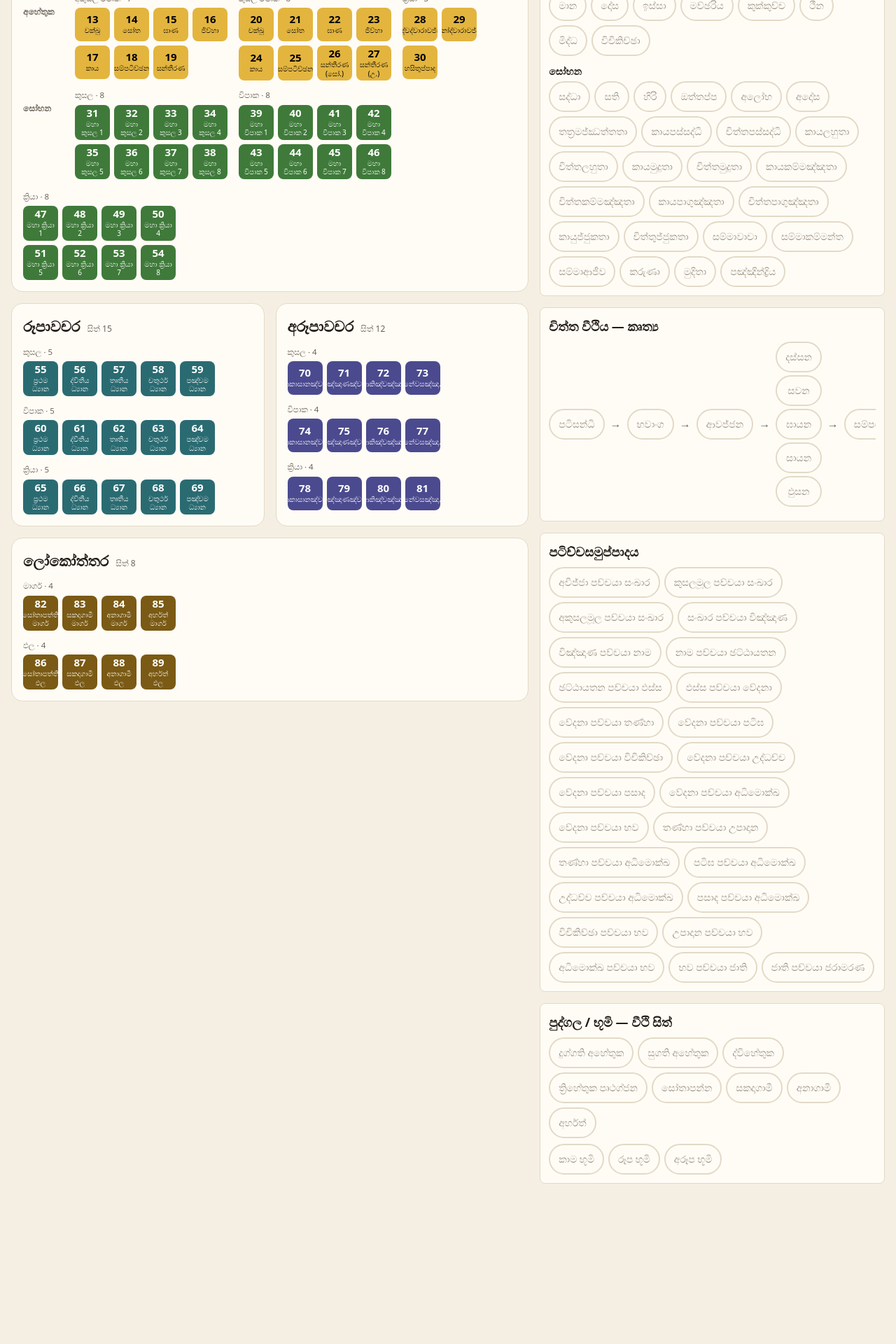
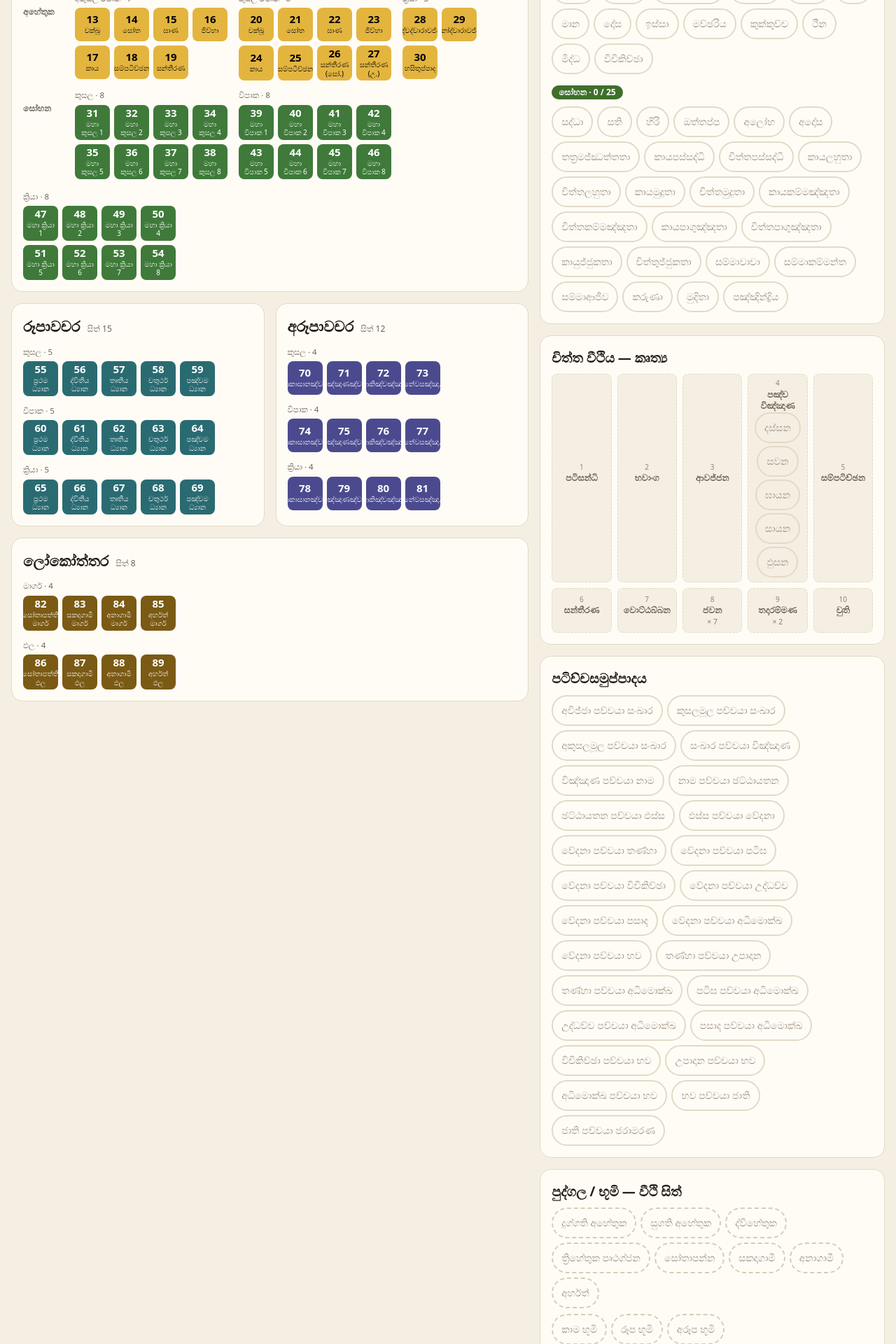
Before and after one commit to csumudu/paramarthadharma, a Next.js app: page / in a window 1280 px wide. Shown: the part 440-2360 px from the top of the page at 70% size. Before the commit the page ends 2147 px from the top, so only its background shows below. Built offline with nearby package versions, Linux system fonts and the light colour scheme; a web font is replaced by a local one.

Commit message:
feat(ui): enhance CetasikaGrid and PersonPlaneBadges components with improved state display and new Badge component; update ProfilePanels to include ChipLegend and FilterBanner for better user experience

```diff
--- a/src/views/explorer/CetasikaGrid.tsx
+++ b/src/views/explorer/CetasikaGrid.tsx
@@ -1,5 +1,6 @@
 'use client';
 
+import { BAND_HEADER_CLASSES } from '@/components/colors';
 import { BAND_LABELS, CETASIKAS, type Band, type CittaProfile, type Selection } from '@/data';
 import { Chip } from './Chip';
 import { chipState } from './chipState';
@@ -9,11 +10,20 @@ const BANDS: Band[] = ['annasamana', 'akusala', 'sobhana'];
 export function CetasikaGrid({ selection, profile }: { selection: Selection; profile: CittaProfile | null }) {
   return (
     <div className="grid gap-3 2xl:grid-cols-3">
-      {BANDS.map((band) => (
+      {BANDS.map((band) => {
+        const bandCetasikas = CETASIKAS.filter((c) => c.band === band);
+        const on = profile
+          ? bandCetasikas.filter((c) => profile.cetasikas.some((r) => r.cetasika === c.id)).length
+          : 0;
+        return (
           <div key={band} className="min-w-0">
-          <h4 className="mb-1 text-sm font-bold">{BAND_LABELS[band]}</h4>
-          <div className="flex flex-wrap gap-1.5">
-            {CETASIKAS.filter((c) => c.band === band).map((c) => (
+            <span
+              className={`mb-1 inline-flex items-center rounded-full px-2.5 py-0.5 text-xs font-bold ${BAND_HEADER_CLASSES[band]}`}
+            >
+              {BAND_LABELS[band]} · {on} / {bandCetasikas.length}
+            </span>
+            <div className="mt-1.5 flex flex-wrap gap-1.5">
+              {bandCetasikas.map((c) => (
                 <Chip
                   key={c.id}
                   kind="cetasika"
@@ -25,7 +35,8 @@ export function CetasikaGrid({ selection, profile }: { selection: Selection; pro
               ))}
             </div>
           </div>
-      ))}
+        );
+      })}
     </div>
   );
 }
--- a/src/views/explorer/PersonPlaneBadges.tsx
+++ b/src/views/explorer/PersonPlaneBadges.tsx
@@ -1,32 +1,67 @@
 'use client';
 
-import { BHUMIS, PUGGALAS, type CittaProfile, type Selection } from '@/data';
-import { Chip } from './Chip';
+import { chipToneClass, type ChipState } from '@/components/colors';
+import { useLongPress } from '@/components/useLongPress';
+import { BHUMIS, PUGGALAS, type CittaProfile, type EntityId, type Selection } from '@/data';
+import { useSelection } from '@/state/selection';
 import { chipState } from './chipState';
+
+/**
+ * Solid-ink / dashed-faint badge — a simpler two-tone variant than the shared `Chip` (which is tuned
+ * for niyata/aniyata cetasika chips): on reuses the chip 'on'/'selected' ink fill, off is dashed.
+ */
+function Badge({
+  kind,
+  id,
+  label,
+  state,
+}: {
+  kind: 'puggala' | 'bhumi';
+  id: EntityId;
+  label: string;
+  state: ChipState;
+}) {
+  const select = useSelection((s) => s.select);
+  const handlers = useLongPress({
+    onClick: (e) => select(kind, id, e.shiftKey),
+    onLongPress: () => select(kind, id, true),
+  });
+  const cls = state === 'off' ? 'border-dashed border-line-strong text-faint bg-transparent' : chipToneClass('neutral', state);
+  return (
+    <button
+      type="button"
+      {...handlers}
+      data-state={state}
+      aria-pressed={state === 'selected'}
+      aria-label={label}
+      className={`min-h-11 rounded-full border-2 px-3 py-1 text-sm leading-tight transition ${cls}`}
+    >
+      {label}
+    </button>
+  );
+}
 
 export function PersonPlaneBadges({ selection, profile }: { selection: Selection; profile: CittaProfile | null }) {
   return (
     <div className="space-y-2">
       <div className="flex flex-wrap gap-1.5">
         {PUGGALAS.map((p) => (
-          <Chip
+          <Badge
             key={p.id}
             kind="puggala"
             id={p.id}
             label={p.nameSi}
-            tone="neutral"
             state={chipState('puggala', p.id, selection, profile)}
           />
         ))}
       </div>
       <div className="flex flex-wrap gap-1.5">
         {BHUMIS.map((b) => (
-          <Chip
+          <Badge
             key={b.id}
             kind="bhumi"
             id={b.id}
             label={b.nameSi}
-            tone="neutral"
             state={chipState('bhumi', b.id, selection, profile)}
           />
         ))}
--- a/src/views/explorer/ProfilePanels.tsx
+++ b/src/views/explorer/ProfilePanels.tsx
@@ -1,7 +1,18 @@
 'use client';
 
 import type { ReactNode } from 'react';
-import { cittaById, profileOf, type CittaProfile, type Selection } from '@/data';
+import {
+  CATEGORY_LABELS,
+  JATI_LABELS,
+  VEDANA_LABELS,
+  cittaById,
+  groupById,
+  profileOf,
+  type Citta,
+  type CittaProfile,
+  type Selection,
+} from '@/data';
+import { CATEGORY_CLASSES, FILTER_BANNER_CLASS, TAG_PILL_CLASS } from '@/components/colors';
 import { useSelection } from '@/state/selection';
 import { CetasikaGrid } from './CetasikaGrid';
 import { matchCaption } from './chipState';
@@ -9,36 +20,120 @@ import { PersonPlaneBadges } from './PersonPlaneBadges';
 import { PsChain } from './PsChain';
 import { VithiStrip } from './VithiStrip';
 
-function Panel({ title, children }: { title: string; children: ReactNode }) {
+function Panel({ title, right, children }: { title: string; right?: ReactNode; children: ReactNode }) {
   return (
-    <section className="min-w-0 rounded-lg border border-line bg-surface p-3">
-      <h3 className="mb-2 font-display text-lg font-bold">{title}</h3>
+    <section className="min-w-0 rounded-2xl border border-line bg-surface p-4">
+      <div className="mb-2 flex flex-wrap items-baseline justify-between gap-2">
+        <h3 className="font-display text-[19px] font-extrabold">{title}</h3>
+        {right}
+      </div>
       {children}
     </section>
   );
 }
 
-function Header({ selection, profile }: { selection: Selection; profile: CittaProfile | null }) {
+/** "■ නියත   □ අනියත" — states legend for the cetasika chips, shown in that panel's header. */
+function ChipLegend() {
+  return (
+    <span className="text-xs text-muted">
+      <span aria-hidden className="text-fg">
+        ■
+      </span>{' '}
+      නියත&nbsp;&nbsp;
+      <span aria-hidden className="text-fg">
+        □
+      </span>{' '}
+      අනියත
+    </span>
+  );
+}
+
+function FilterBanner({ caption }: { caption: string }) {
+  const clearFilters = useSelection((s) => s.clearFilters);
+  return (
+    <div className={`flex flex-wrap items-center gap-3 rounded-xl px-3.5 py-2.5 ${FILTER_BANNER_CLASS}`}>
+      <span className="font-display text-lg font-extrabold">{caption}</span>
+      <div className="grow" />
+      <button
+        type="button"
+        onClick={clearFilters}
+        className="min-h-11 rounded-full border border-current px-3.5 text-sm font-medium"
+      >
+        ඉවත් කරන්න
+      </button>
+    </div>
+  );
+}
+
+function CittaHeader({ citta, profile }: { citta: Citta; profile: CittaProfile }) {
+  const category = groupById.get(citta.group)!.category;
+  const group = groupById.get(citta.group)!;
+  const count = profile.cetasikas.length;
+  const circumference = 2 * Math.PI * 30;
+  const dash = (count / 52) * circumference;
+  const tags = [
+    CATEGORY_LABELS[category],
+    `${group.nameSi} · ${JATI_LABELS[citta.jati]}`,
+    `${VEDANA_LABELS[citta.vedana]} සහගත`,
+  ];
+  return (
+    <div className="flex items-start gap-4">
+      <div
+        className={`flex h-16 w-16 shrink-0 items-center justify-center rounded-2xl font-display text-3xl font-extrabold ${CATEGORY_CLASSES[category]}`}
+      >
+        {citta.id}
+      </div>
+      <div className="min-w-0 grow">
+        <div className="mb-1.5 flex flex-wrap gap-1.5">
+          {tags.map((tag) => (
+            <span key={tag} className={`rounded-full px-2.5 py-0.5 text-xs ${TAG_PILL_CLASS}`}>
+              {tag}
+            </span>
+          ))}
+        </div>
+        <h2 className="font-display text-2xl font-bold leading-snug">
+          {citta.id}. {citta.nameSi}
+        </h2>
+      </div>
+      <div className="relative h-[72px] w-[72px] shrink-0">
+        <svg width="72" height="72" viewBox="0 0 72 72" aria-hidden="true" className="-rotate-90">
+          <circle cx="36" cy="36" r="30" fill="none" strokeWidth="7" className="stroke-line-strong" />
+          <circle
+            cx="36"
+            cy="36"
+            r="30"
+            fill="none"
+            strokeWidth="7"
+            strokeLinecap="round"
+            strokeDasharray={`${dash.toFixed(1)} ${circumference.toFixed(1)}`}
+            className="stroke-accent"
+          />
+        </svg>
+        <div className="absolute inset-0 flex flex-col items-center justify-center leading-none">
+          <span className="font-display text-xl font-extrabold">{count}</span>
+          <span className="text-[10px] text-muted"> / 52</span>
+        </div>
+      </div>
+    </div>
+  );
+}
+
+function ProfileHeader({ selection, profile }: { selection: Selection; profile: CittaProfile | null }) {
   const caption = matchCaption(selection);
-  let body: ReactNode;
+  let main: ReactNode = null;
   if (profile && selection.citta.length === 1) {
-    const c = cittaById.get(selection.citta[0])!;
-    body = (
-      <div className="flex flex-wrap items-baseline gap-3">
-        <h2 className="font-display text-2xl font-bold">
-          {c.id}. {c.nameSi}
-        </h2>
-        <span className="rounded-full bg-fg px-3 py-0.5 text-bg">{profile.cetasikas.length} / 52</span>
-      </div>
-    );
-  } else if (caption) {
-    body = <h2 className="font-display text-2xl font-bold">{caption}</h2>;
+    main = <CittaHeader citta={cittaById.get(selection.citta[0])!} profile={profile} />;
   } else if (selection.citta.length > 1) {
-    body = <h2 className="font-display text-2xl font-bold">තෝරාගත් සිත් {selection.citta.length}</h2>;
-  } else {
-    body = <p className="text-muted">සිතක් හෝ චෛතසිකයක් තෝරන්න</p>;
+    main = <h2 className="font-display text-2xl font-bold">තෝරාගත් සිත් {selection.citta.length}</h2>;
+  } else if (!caption) {
+    main = <p className="text-muted">සිතක් හෝ චෛතසිකයක් තෝරන්න</p>;
   }
-  return <div className="min-w-0 md:col-span-2 xl:col-span-1">{body}</div>;
+  return (
+    <div className="flex min-w-0 flex-col gap-3 md:col-span-2 xl:col-span-1">
+      {caption && <FilterBanner caption={caption} />}
+      {main}
+    </div>
+  );
 }
 
 export function ProfilePanels() {
@@ -46,8 +141,8 @@ export function ProfilePanels() {
   const profile = selection.citta.length === 1 ? profileOf(selection.citta[0]) : null;
   return (
     <div className="grid gap-4 md:grid-cols-2 xl:grid-cols-1">
-      <Header selection={selection} profile={profile} />
-      <Panel title="චෛතසික">
+      <ProfileHeader selection={selection} profile={profile} />
+      <Panel title="චෛතසික" right={<ChipLegend />}>
         <CetasikaGrid selection={selection} profile={profile} />
       </Panel>
       <Panel title="චිත්ත වීථිය — කෘත්‍ය">
--- a/src/views/explorer/VithiStrip.tsx
+++ b/src/views/explorer/VithiStrip.tsx
@@ -1,26 +1,85 @@
 'use client';
 
-import { Fragment } from 'react';
+import { stepCardClass } from '@/components/colors';
+import { useLongPress } from '@/components/useLongPress';
 import { KICCAS, type CittaProfile, type Kicca, type Selection } from '@/data';
+import { useSelection } from '@/state/selection';
 import { Chip } from './Chip';
 import { chipState } from './chipState';
 
-const COLUMNS: Kicca[][] = [...new Set(KICCAS.map((k) => k.vithiOrder))]
+const STEPS: Kicca[][] = [...new Set(KICCAS.map((k) => k.vithiOrder))]
   .sort((a, b) => a - b)
   .map((order) => KICCAS.filter((k) => k.vithiOrder === order));
 
-export function VithiStrip({ selection, profile }: { selection: Selection; profile: CittaProfile | null }) {
+/** Sub-line captions from the vīthi artboard — canonical Abhidhamma counts, not per-citta data. */
+const SUB_LABEL: Record<string, string> = {
+  dassana: 'දස්සනාදී',
+  javana: '× 7',
+  tadarammana: '× 2',
+};
+
+/** The five sense-door kiccas (step 4) share one card in the artboard, labelled as a group. */
+const PANCA_VINNANA_LABEL = 'පඤ්ච විඤ්ඤාණ';
+
+const CARD_CLASS = 'flex min-h-16 flex-col items-center justify-center gap-0.5 rounded-lg px-1.5 py-1.5 text-center leading-tight';
+
+function SingleStepCard({
+  index,
+  kicca,
+  selection,
+  profile,
+}: {
+  index: number;
+  kicca: Kicca;
+  selection: Selection;
+  profile: CittaProfile | null;
+}) {
+  const select = useSelection((s) => s.select);
+  const state = chipState('kicca', kicca.id, selection, profile);
+  const handlers = useLongPress({
+    onClick: (e) => select('kicca', kicca.id, e.shiftKey),
+    onLongPress: () => select('kicca', kicca.id, true),
+  });
   return (
-    <div data-testid="vithi-strip" className="flex snap-x gap-2 overflow-x-auto pb-2">
-      {COLUMNS.map((column, i) => (
-        <Fragment key={column[0].vithiOrder}>
-          {i > 0 && (
-            <span aria-hidden className="self-center text-muted">
-              →
+    <button
+      type="button"
+      {...handlers}
+      data-state={state}
+      aria-pressed={state === 'selected'}
+      aria-label={kicca.nameSi}
+      className={`${CARD_CLASS} ${stepCardClass(state)}`}
+    >
+      <span aria-hidden className="text-[10px] opacity-75">
+        {index}
       </span>
-          )}
-          <div className="flex shrink-0 snap-start flex-col justify-center gap-1">
-            {column.map((k) => (
+      <span className="text-[12.5px] font-semibold">{kicca.nameSi}</span>
+      <span aria-hidden className="text-[10.5px] opacity-80">
+        {SUB_LABEL[kicca.id] ?? ' '}
+      </span>
+    </button>
+  );
+}
+
+function PancaVinnanaCard({
+  index,
+  kiccas,
+  selection,
+  profile,
+}: {
+  index: number;
+  kiccas: Kicca[];
+  selection: Selection;
+  profile: CittaProfile | null;
+}) {
+  const on = kiccas.some((k) => chipState('kicca', k.id, selection, profile) !== 'off');
+  return (
+    <div className={`${CARD_CLASS} ${stepCardClass(on ? 'on' : 'off')}`}>
+      <span aria-hidden className="text-[10px] opacity-75">
+        {index}
+      </span>
+      <span className="text-[12.5px] font-semibold">{PANCA_VINNANA_LABEL}</span>
+      <div className="flex flex-wrap justify-center gap-1">
+        {kiccas.map((k) => (
           <Chip
             key={k.id}
             kind="kicca"
@@ -31,8 +90,22 @@ export function VithiStrip({ selection, profile }: { selection: Selection; profi
           />
         ))}
       </div>
-        </Fragment>
-      ))}
     </div>
   );
 }
+
+export function VithiStrip({ selection, profile }: { selection: Selection; profile: CittaProfile | null }) {
+  return (
+    <div data-testid="vithi-strip" className="min-w-0 overflow-x-auto">
+      <div className="grid min-w-[380px] grid-cols-5 gap-2">
+        {STEPS.map((column, i) =>
+          column.length > 1 ? (
+            <PancaVinnanaCard key={column[0].vithiOrder} index={i + 1} kiccas={column} selection={selection} profile={profile} />
+          ) : (
+            <SingleStepCard key={column[0].id} index={i + 1} kicca={column[0]} selection={selection} profile={profile} />
+          ),
+        )}
+      </div>
+    </div>
+  );
+}
```
Lines whose indentation alone changed are shown as unchanged.
